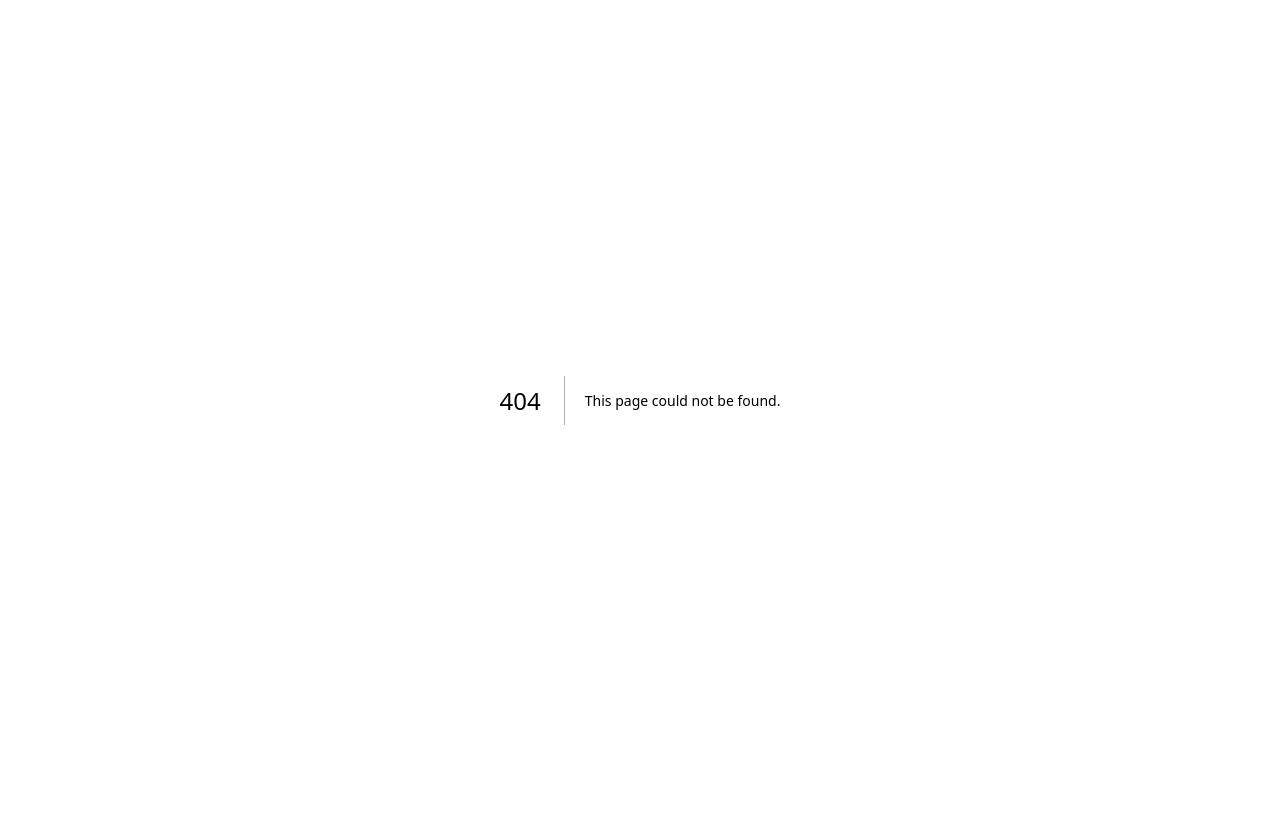
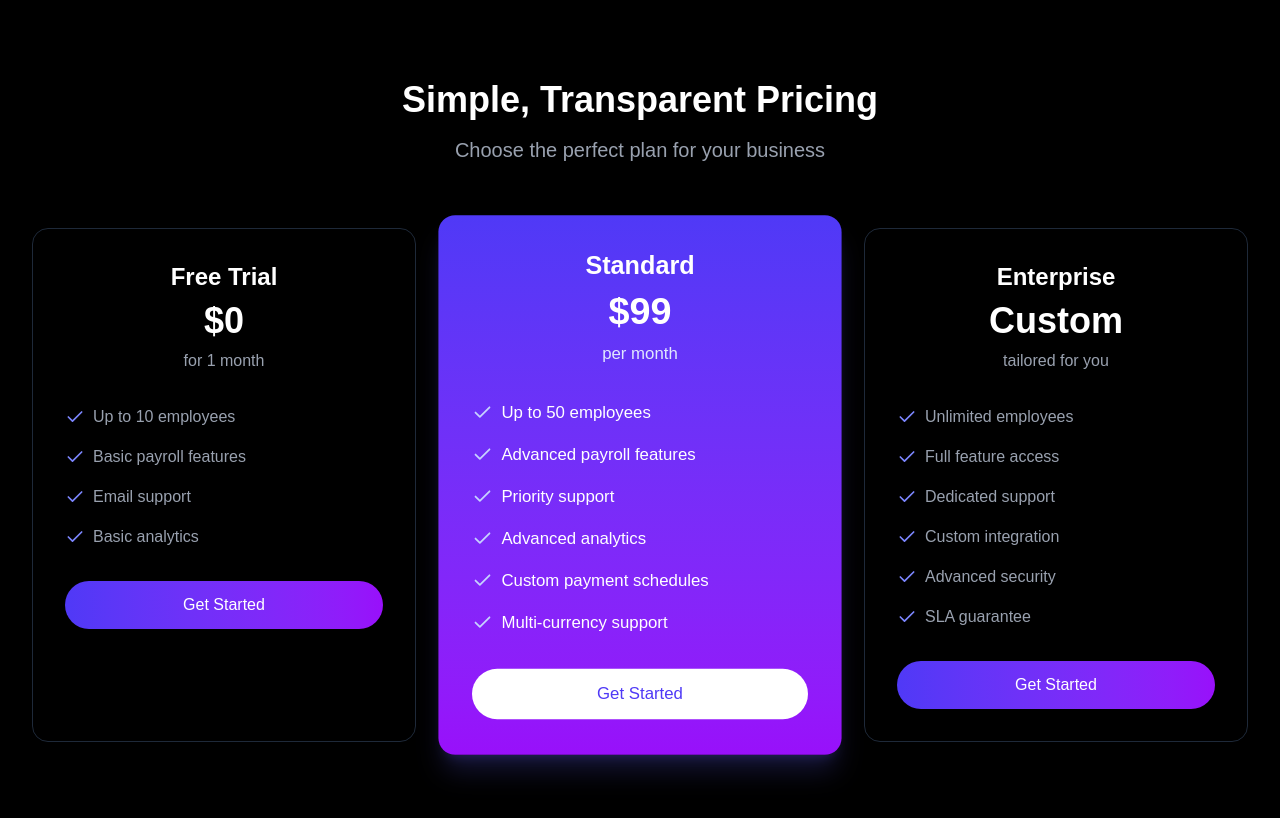
Before and after one commit to PayZoll-Orgs/Payzoll_Frontend-1.0.0, a Next.js app: page /Pricing in a window 1280 px wide. Before the commit this address had no page. Shown: the top 818 px of the page. Built offline with nearby package versions, Linux system fonts and the light colour scheme.

Commit message:
frontend: Add pricing page and routing

```diff
--- /dev/null
+++ b/src/app/Pricing/page.tsx
@@ -0,0 +1,7 @@
+import Pricing from "@/components/home/Pricing";
+
+export default function PricingDashboard() {
+  return (
+    <Pricing />
+  );
+}
--- a/src/components/home/Navbar.tsx
+++ b/src/components/home/Navbar.tsx
@@ -49,7 +49,7 @@ const Links = () => (
     <GlassLink text="Home" link="#home" />
     <GlassLink text="Features" link="/Features" />
     <GlassLink text="How it Works" link="#howitworks" />
-    <GlassLink text="Pricing" link="#pricing" />
+    <GlassLink text="Pricing" link="/Pricing" />
   </div>
 );
 
@@ -129,7 +129,7 @@ const MobileMenu = ({ menuOpen }: { menuOpen: boolean }) => {
           <TextLink text="Home" link="#home" />
           <TextLink text="Features" link="/Features" />
           <TextLink text="How it Works" link="#howitworks" />
-          <TextLink text="Pricing" link="#pricing" />
+          <TextLink text="Pricing" link="/Pricing" />
         </div>
       </div>
     </motion.div>
--- /dev/null
+++ b/src/components/home/Pricing.tsx
@@ -0,0 +1,123 @@
+
+import React from 'react';
+import { Check } from 'lucide-react';
+
+interface PricingFeature {
+  text: string;
+}
+
+interface PricingTier {
+  name: string;
+  price: string;
+  period: string;
+  features: PricingFeature[];
+  isPopular?: boolean;
+}
+
+const Pricing = () => {
+  const pricingTiers: PricingTier[] = [
+    {
+      name: "Free Trial",
+      price: "$0",
+      period: "for 1 month",
+      features: [
+        { text: "Up to 10 employees" },
+        { text: "Basic payroll features" },
+        { text: "Email support" },
+        { text: "Basic analytics" }
+      ]
+    },
+    {
+      name: "Standard",
+      price: "$99",
+      period: "per month",
+      isPopular: true,
+      features: [
+        { text: "Up to 50 employees" },
+        { text: "Advanced payroll features" },
+        { text: "Priority support" },
+        { text: "Advanced analytics" },
+        { text: "Custom payment schedules" },
+        { text: "Multi-currency support" }
+      ]
+    },
+    {
+      name: "Enterprise",
+      price: "Custom",
+      period: "tailored for you",
+      features: [
+        { text: "Unlimited employees" },
+        { text: "Full feature access" },
+        { text: "Dedicated support" },
+        { text: "Custom integration" },
+        { text: "Advanced security" },
+        { text: "SLA guarantee" }
+      ]
+    }
+  ];
+
+  return (
+    <section id="pricing" className="py-20 bg-crypto-dark relative">
+      <div className="absolute inset-0 bg-grid-pattern opacity-[0.02]"></div>
+
+      <div className="max-w-7xl mx-auto px-4 sm:px-6 lg:px-8 relative z-10">
+        <div className="text-center mb-16">
+          <h2 className="text-4xl font-bold text-white mb-4">
+            Simple, Transparent Pricing
+          </h2>
+          <p className="text-xl text-gray-400">
+            Choose the perfect plan for your business
+          </p>
+        </div>
+
+        <div className="grid grid-cols-1 md:grid-cols-3 gap-8">
+          {pricingTiers.map((tier, index) => (
+            <div
+              key={index}
+              className={`rounded-2xl p-8 ${
+                tier.isPopular
+                  ? 'bg-gradient-to-b from-indigo-600 to-purple-600 text-white shadow-xl shadow-indigo-500/20 transform scale-105'
+                  : 'bg-crypto-card border border-gray-800'
+              }`}
+            >
+              <div className="text-center mb-8">
+                <h3 className="text-2xl font-bold mb-2 text-white">{tier.name}</h3>
+                <div className="text-4xl font-bold mb-2">{tier.price}</div>
+                <div className={tier.isPopular ? 'text-indigo-100' : 'text-gray-400'}>
+                  {tier.period}
+                </div>
+              </div>
+
+              <ul className="space-y-4 mb-8">
+                {tier.features.map((feature, featureIndex) => (
+                  <li key={featureIndex} className="flex items-center">
+                    <Check
+                      className={`h-5 w-5 mr-2 ${
+                        tier.isPopular ? 'text-indigo-200' : 'text-indigo-400'
+                      }`}
+                    />
+                    <span className={tier.isPopular ? 'text-white' : 'text-gray-400'}>
+                      {feature.text}
+                    </span>
+                  </li>
+                ))}
+              </ul>
+
+              <button
+                className={`w-full py-3 rounded-full text-center transition-all ${
+                  tier.isPopular
+                    ? 'bg-white text-indigo-600 hover:shadow-lg'
+                    : 'bg-gradient-to-r from-indigo-600 to-purple-600 text-white hover:shadow-lg hover:shadow-indigo-500/20'
+                }`}
+              >
+                Get Started
+              </button>
+            </div>
+          ))}
+        </div>
+      </div>
+    </section>
+  );
+};
+
+export default Pricing;
```
